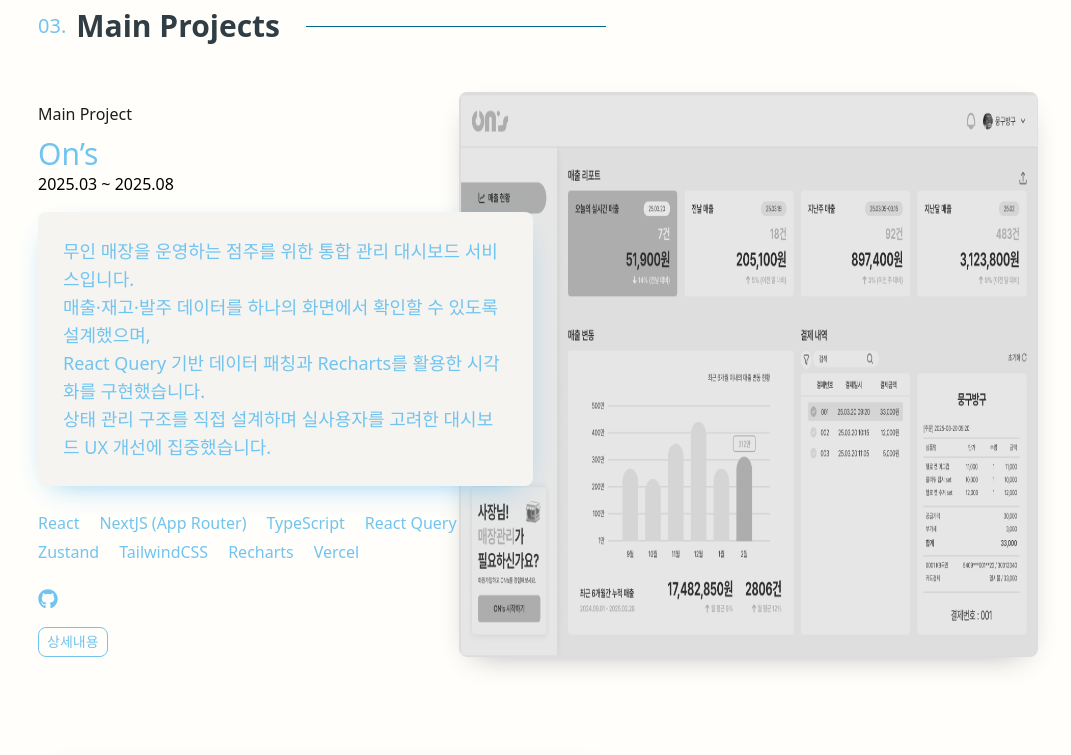
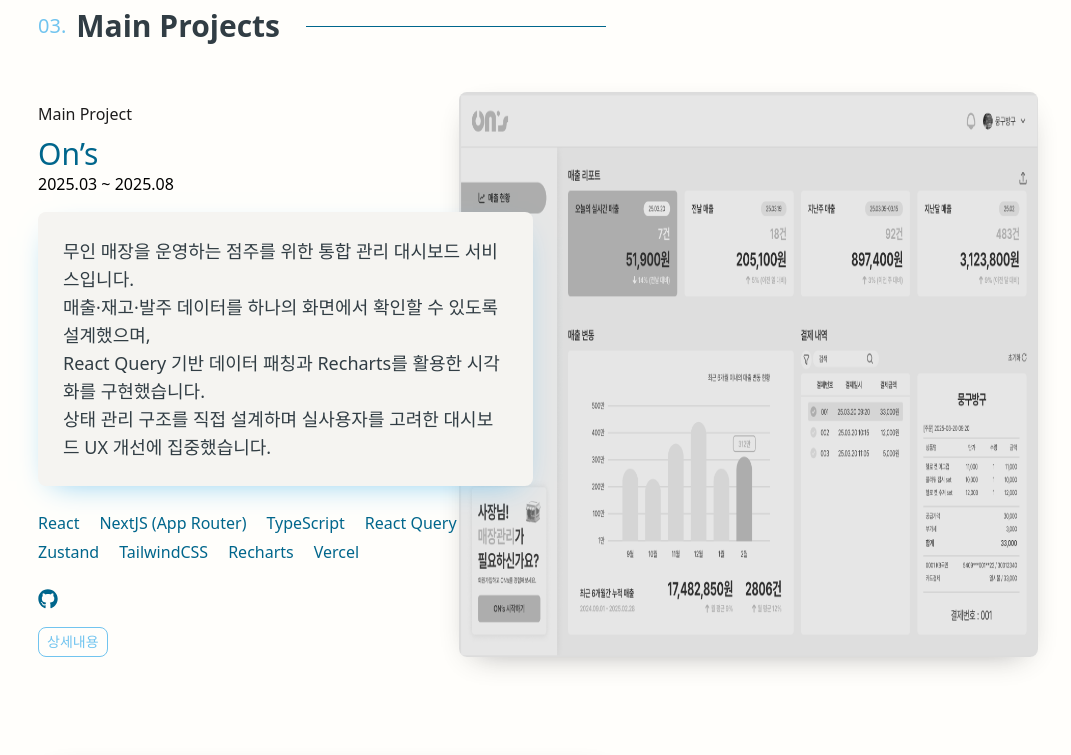
Before and after one commit to DecidedCard/portfolio, a Next.js app: page / in a window 1280 px wide. Shown: the part 3020-3775 px from the top of the page, without its empty margins (102-1173 px from the left). Built offline with nearby package versions, Linux system fonts and the light colour scheme; grey boxes are pictures that could not be loaded.

Commit message:
Style: Project component style update

```diff
--- a/src/component/project/MainProject/Project/Project.module.css
+++ b/src/component/project/MainProject/Project/Project.module.css
@@ -150,7 +150,7 @@
     margin: 0 0;
     font-size: var(--text-3xl);
     line-height: var(--tw-leading, var(--text-3xl--line-height));
-    color: var(--color-accent-100);
+    color: var(--color-accent-200);
   }
 
   .projectDescription {
@@ -165,7 +165,7 @@
       --tw-leading,
       var(--text-lg--line-height) /* calc(1.75 / 1.125) ≈ 1.555556 */
     );
-    color: var(--color-accent-100);
+    color: var(--color-text-200);
     border-radius: 8px;
 
     &:hover,
@@ -195,7 +195,7 @@
     li {
       margin: 0 20px 5px 0;
       white-space: nowrap;
-      color: var(--color-accent-100);
+      color: var(--color-accent-200);
       font-size: var(--text-base) /* 1rem = 16px */;
       line-height: var(
         --tw-leading,
@@ -209,7 +209,7 @@
     align-items: center;
     margin-top: 10px;
     margin-left: -10px;
-    color: var(--color-accent-100);
+    color: var(--color-accent-200);
 
     a {
       padding: 10px;
--- a/src/constant/projectData.tsx
+++ b/src/constant/projectData.tsx
@@ -34,7 +34,6 @@
       </>
     ),
 
-    // TODO 이미지 선택 후 수정
     ImgComponent: (
       <div className="relative">
         <Image src="/assets/project-images/Ons.png" fill alt="이미지" />
@@ -112,11 +111,7 @@
         target="_blank"
         className="relative"
       >
-        <Image
-          src="/assets/project-images/Porifo.png" // TODO 추후 이미지 선택 후 수정
-          fill
-          alt="이미지"
-        />
+        <Image src="/assets/project-images/Porifo.png" fill alt="이미지" />
       </Link>
     ),
     detailSrc: '/notion/c82099c04f4540f0817285a224841055', // TODO 노션 작성 후 수정
```
